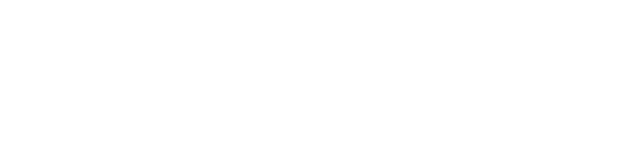
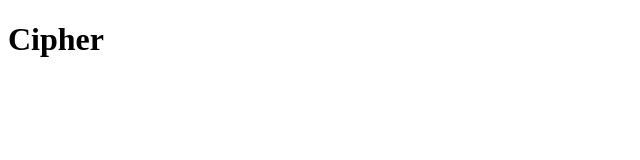
Before and after one commit to noh24/cipher, a plain HTML site: page index.html in a window 1280 px wide. Shown: the whole page, without its empty margins (0-640 px from the left). Drawn offline with Linux system fonts and the light colour scheme.

Commit message:
Add Cipher Heading

```diff
--- a/index.html
+++ b/index.html
@@ -9,6 +9,6 @@
   <script src="./js/scripts.js"></script>
 </head>
 <body>
-
+  <h1>Cipher</h1>
 </body>
 </html>
```
